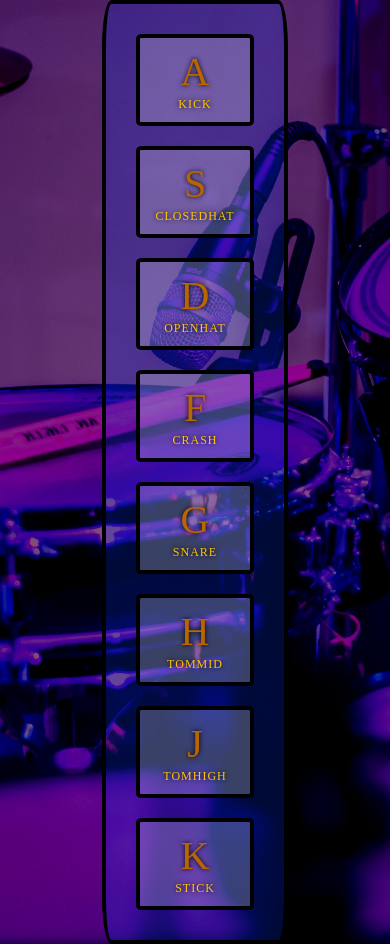
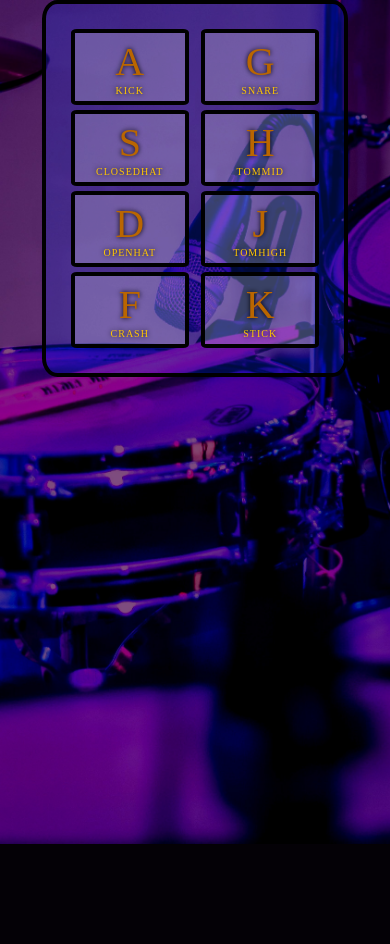
Before and after one commit to JorgePiaggio/Exercises, a PHP site: page / in a window 390 px wide. After the commit the page ends 844 px from the top, so only its background shows below. Run offline with PHP 8.4, Linux system fonts and the light colour scheme.

Commit message:
drumKit responsive design

```diff
--- a/JavaScript/JavaScript-30/DrumKit/style.css
+++ b/JavaScript/JavaScript-30/DrumKit/style.css
@@ -65,7 +65,22 @@ kbd{
 }
 
 @media only screen and (max-width: 600px){
+
+    .keys {
+      display: flex;
+      flex-direction: row;
+      align-items:flex-start;
+    }
     .row{
+      display: inline-block;
       flex-direction: column;
     }
+    .key{
+      margin: .5rem;
+      font-size: 1rem;
+      padding: .5rem .5rem;
     }
+    .sound {
+      font-size: 1rem;
+    }
+}
```
Lines whose indentation alone changed are shown as unchanged.
